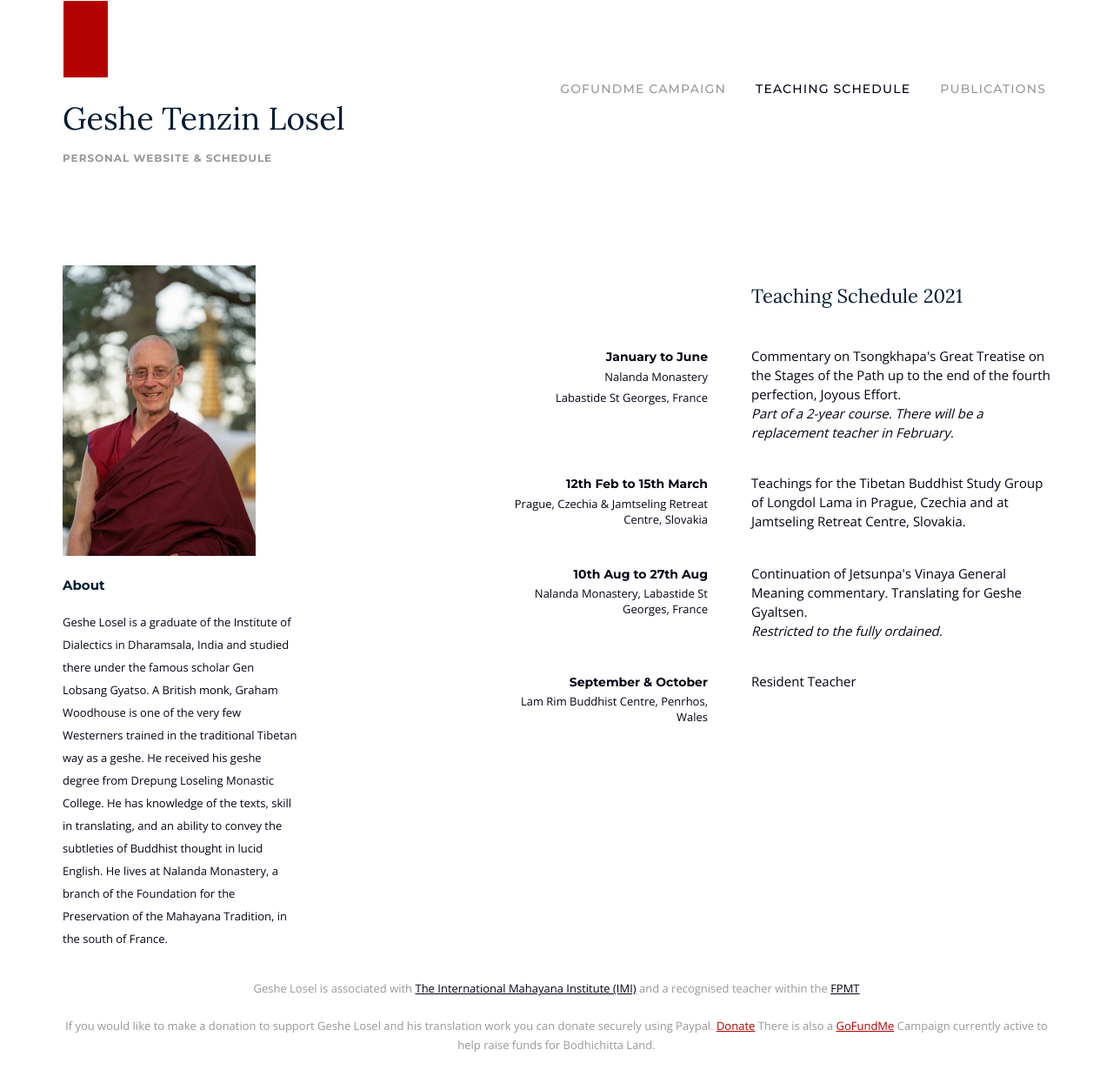
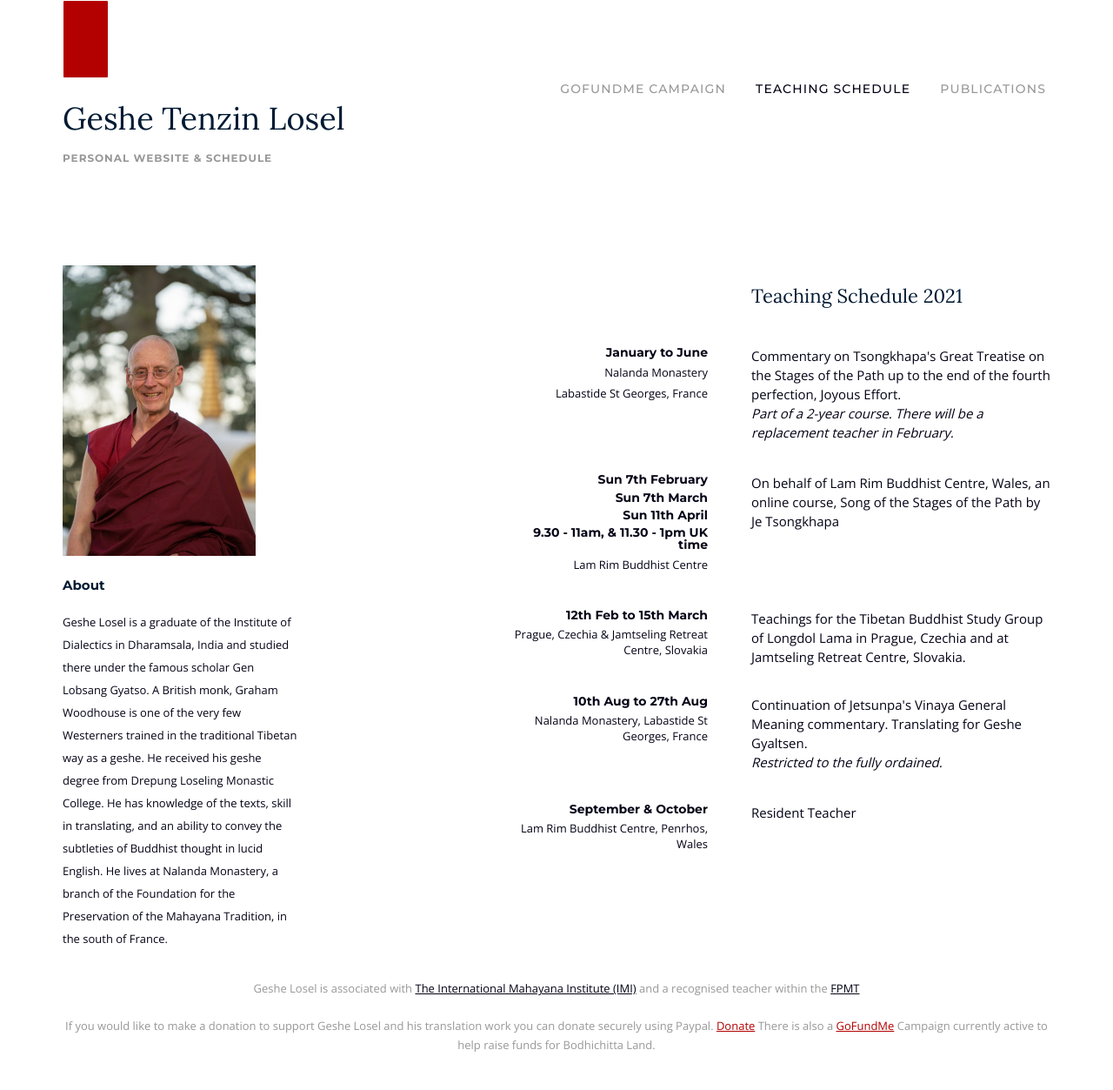
Before and after one commit to hallodom/geshe-graham-losel, a Jekyll site: the page built from index.html, in a window 1280 px wide. Shown: the whole page at 87% size. Built offline with Jekyll 4.4.1, drawn with Linux system fonts in a browser that asks for light colours.

Commit message:
Add new online course event

```diff
--- a/css/site.css
+++ b/css/site.css
@@ -154,6 +154,7 @@ a.main-nav__active {
 .event-date,
 .event-time,
 .event-location {
+	display: block;
 	text-align: right;
 	margin: 0;
 	font-style: normal;
@@ -165,7 +166,7 @@ a.main-nav__active {
 }
 
 .event-date {
-	display: inline-block;
+	display: block;
 	font-family: Montserrat;
 	font-weight: bold;
 	font-size: 14px;
--- a/index.html
+++ b/index.html
@@ -51,6 +51,22 @@ pageName: index
         <div class="col-xs-6
                     col-sm-4
                     event-info">
+            <time class="event-date">Sun 7th February</time>
+            <time class="event-date">Sun 7th March</time>
+            <time class="event-date">Sun 11th April</time>
+            <time class="event-date">9.30 - 11am, & 11.30 - 1pm UK time</time>
+            <p class="event-location">Lam Rim Buddhist Centre</p>
+        </div>
+
+        <div class="col-xs-6
+                    col-sm-5">
+            <p class="event-title">On behalf of Lam Rim Buddhist Centre, Wales, an online course, Song of the Stages of the Path by Je Tsongkhapa</p>
+        </div>
+
+        <!-- Event -->
+        <div class="col-xs-6
+                    col-sm-4
+                    event-info">
             <time class="event-date">12th Feb to 15th March</time>
             <p class="event-location">Prague, Czechia & Jamtseling Retreat Centre, Slovakia</p>
         </div>
```
Also changed, not shown: 2 other files.
